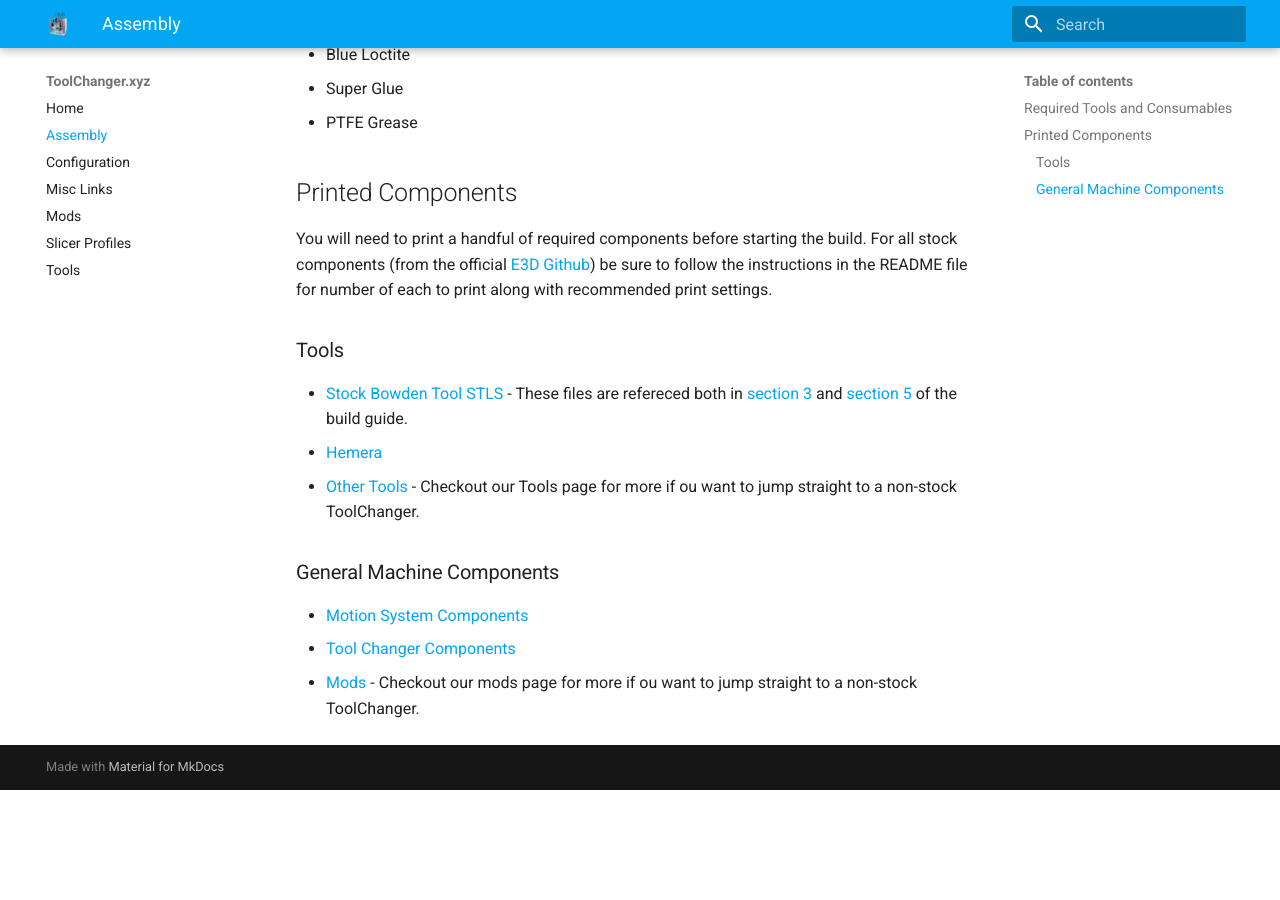
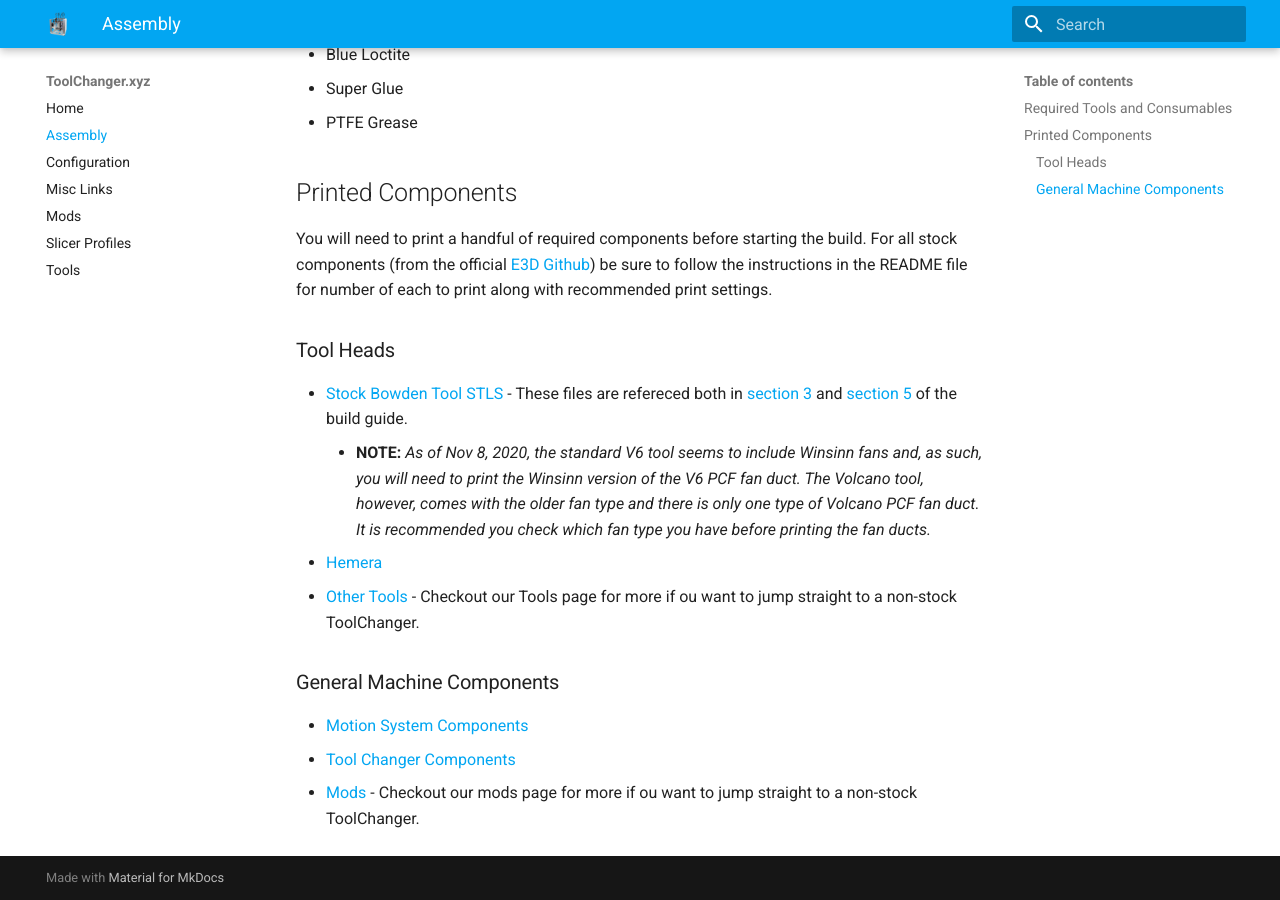
Before and after one commit to adammhaile/ToolChanger.xyz, an MkDocs documentation site: the page built from docs/Assembly.md, in a window 1280 px wide and 900 px high, scrolled down 665 px. Built offline with MkDocs 1.6.1 and Material for MkDocs 9.7.7, drawn with Linux system fonts in a browser that asks for light colours; before the commit the page ends 1455 px from its top, so only the background shows below that.

Commit message:
add note about winsinn fans

```diff
--- a/docs/Assembly.md
+++ b/docs/Assembly.md
@@ -26,9 +26,10 @@
 
 You will need to print a handful of required components before starting the build. For all stock components (from the official [E3D Github](https://github.com/e3donline)) be sure to follow the instructions in the README file for number of each to print along with recommended print settings.
 
-### Tools
+### Tool Heads
 
 - [Stock Bowden Tool STLS](https://github.com/e3donline/ToolChanger/tree/master/V6%20Tool/STLs) - These files are refereced both in [section 3](https://e3d-online.dozuki.com/Guide/03+-+V6+Bowden+Tool+Assembly./103?lang=en) and [section 5](https://e3d-online.dozuki.com/Guide/05+-+V6+Bowden+Tool+&+Dock+Installation./109?lang=en) of the build guide.
+    - **NOTE:** _As of Nov 8, 2020, the standard V6 tool seems to include Winsinn fans and, as such, you will need to print the Winsinn version of the V6 PCF fan duct. The Volcano tool, however, comes with the older fan type and there is only one type of Volcano PCF fan duct. It is recommended you check which fan type you have before printing the fan ducts._
 - [Hemera](https://www.thingiverse.com/thing:4008778)
 - [Other Tools](Tools.md) - Checkout our Tools page for more if ou want to jump straight to a non-stock ToolChanger.
 
```
